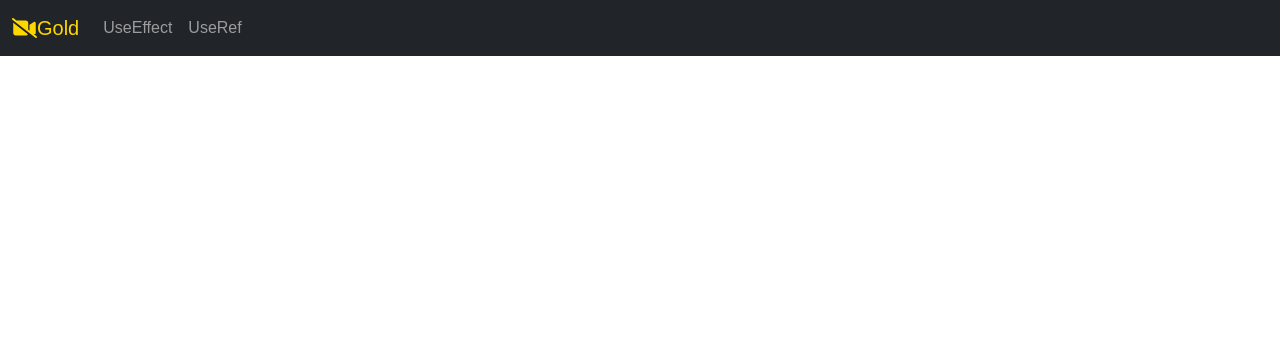
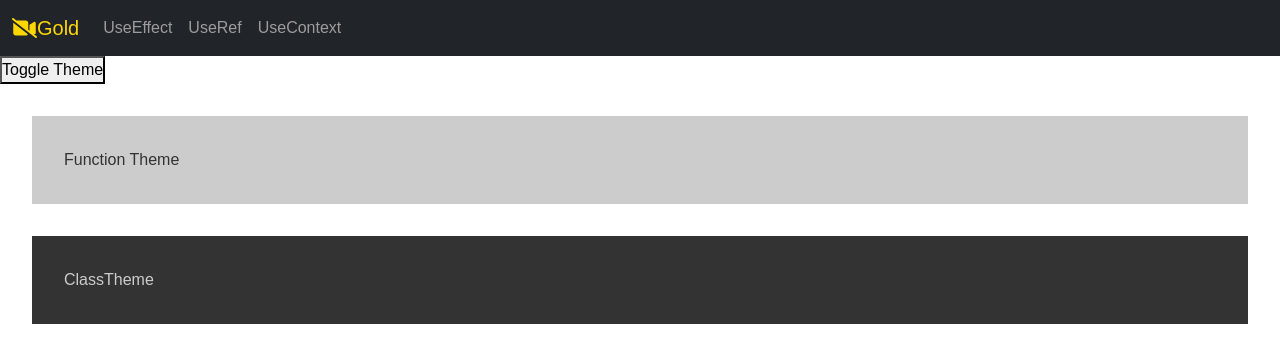
Before and after one commit to OguzhanDemircioglu/JavaReactExamples, a React (Create React App) app in the folder ex-ui-react/: page /useContext in a window 1280 px wide. Shown: the top 362 px of the page. Built offline with nearby package versions, Linux system fonts and the light colour scheme.

Commit message:
UseContext

```diff
--- a/ex-ui-react/src/App.js
+++ b/ex-ui-react/src/App.js
@@ -4,16 +4,17 @@ import { Routes, Route } from "react-router-dom";
 import Header from "./components/Header";
 import Home from "./components/Home";
 import UseRefExample from "./example/UseRefExample";
+import UseContexExample from "./example/UseContexExample";
 
 function App() {
   return (
     <div className="App">
         <Header />
         <Routes>
-            <Route path="/"          element={<Home />}></Route>
-            <Route path="/useEffect" element={<UseEffectExample />}></Route>
-            <Route path="/useRef"    element={<UseRefExample />}></Route>
-
+            <Route path="/"           element={<Home />}></Route>
+            <Route path="/useEffect"  element={<UseEffectExample />}></Route>
+            <Route path="/useRef"     element={<UseRefExample />}></Route>
+            <Route path="/useContext" element={<UseContexExample />}></Route>
         </Routes>
     </div>
   );
--- a/ex-ui-react/src/components/Header.js
+++ b/ex-ui-react/src/components/Header.js
@@ -23,6 +23,9 @@ const Header = () => {
                     <NavLink className="nav-link" href="/useRef">
                         UseRef
                     </NavLink>
+                    <NavLink className="nav-link" href="/useContext">
+                        UseContext
+                    </NavLink>
                 </Nav>
             </Container>
         </Navbar>
--- /dev/null
+++ b/ex-ui-react/src/example/UseContexExample.js
@@ -0,0 +1,23 @@
+import React, {useState} from 'react';
+import FunctionContextComponent from "./helper/FunctionContextComponent";
+import ClassContextComponent from "./helper/ClassContextComponent";
+
+export const ThemeContext = React.createContext();
+
+export default function UseContexExample() {
+    const [darkTheme, setDarkTheme] = useState(true);
+
+    function toggleTheme() {
+        setDarkTheme(prevTheme => !prevTheme);
+    }
+
+    return (
+        <>
+            <ThemeContext.Provider value={darkTheme}>
+                <button onClick={toggleTheme}>Toggle Theme</button>
+                <FunctionContextComponent/>
+                <ClassContextComponent/>
+            </ThemeContext.Provider>
+        </>
+    );
+}
--- /dev/null
+++ b/ex-ui-react/src/example/helper/ClassContextComponent.js
@@ -0,0 +1,25 @@
+import React, {Component} from 'react';
+import {ThemeContext} from "../UseContexExample";
+
+export default class ClassContextComponent extends Component {
+    themeStyles(dark) {
+        return {
+            backgroundColor: dark ? "#333" : "#CCC",
+            color: dark ? "#CCC" : "#333",
+            padding: "2rem",
+            margin: "2rem"
+        }
+    }
+
+    render() {
+        return (
+            <ThemeContext.Consumer>
+                {
+                    darkTheme => {
+                        return <div style={this.themeStyles(darkTheme)}>ClassTheme</div>
+                    }
+                }
+            </ThemeContext.Consumer>
+        );
+    }
+}
--- /dev/null
+++ b/ex-ui-react/src/example/helper/FunctionContextComponent.js
@@ -0,0 +1,17 @@
+import React, {useContext} from 'react';
+import {ThemeContext} from "../UseContexExample";
+
+export default function FunctionContextComponent() {
+    const darkTheme = useContext(ThemeContext);
+    const themeStyles = {
+            backgroundColor: darkTheme ? "#CCC" : "#333",
+            color: darkTheme ? "#333" : "#CCC",
+            padding: "2rem",
+            margin: "2rem"
+    }
+    return (
+        <div style={themeStyles}>
+            Function Theme
+        </div>
+    );
+}
```
